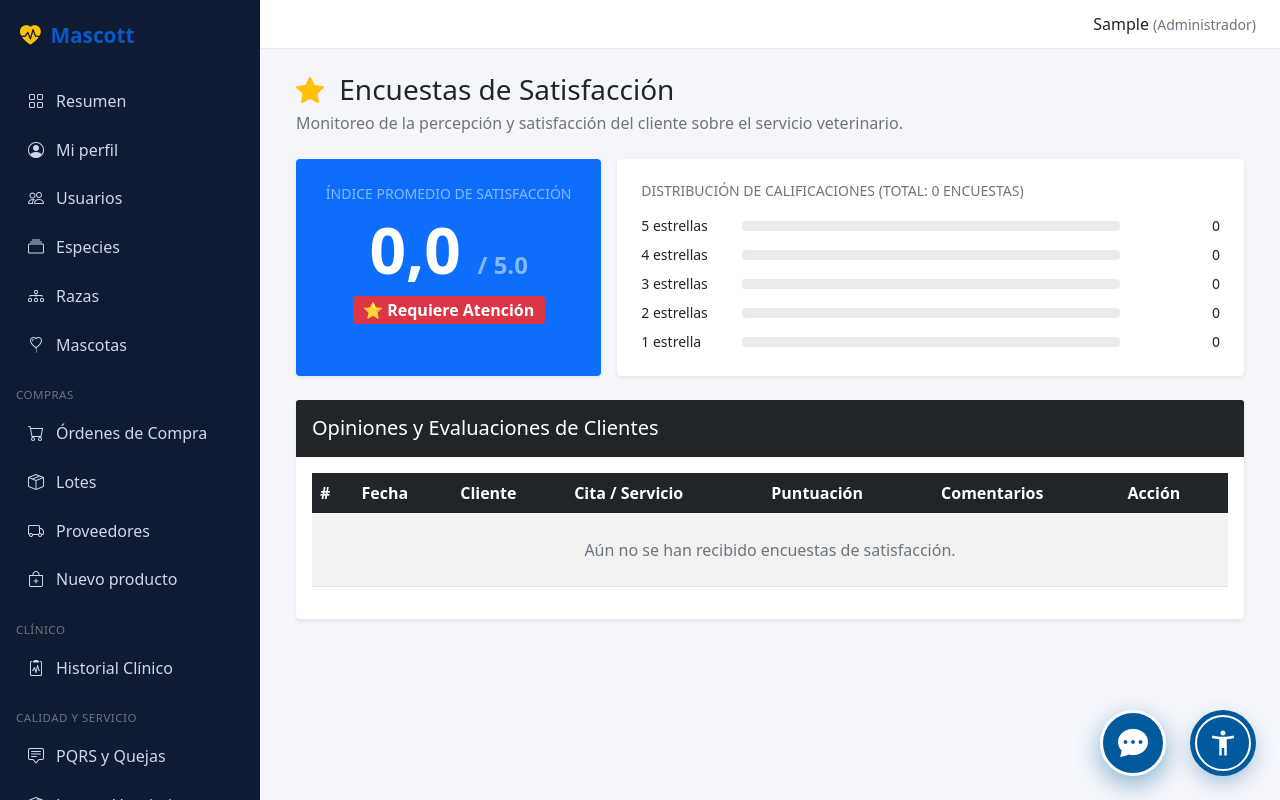
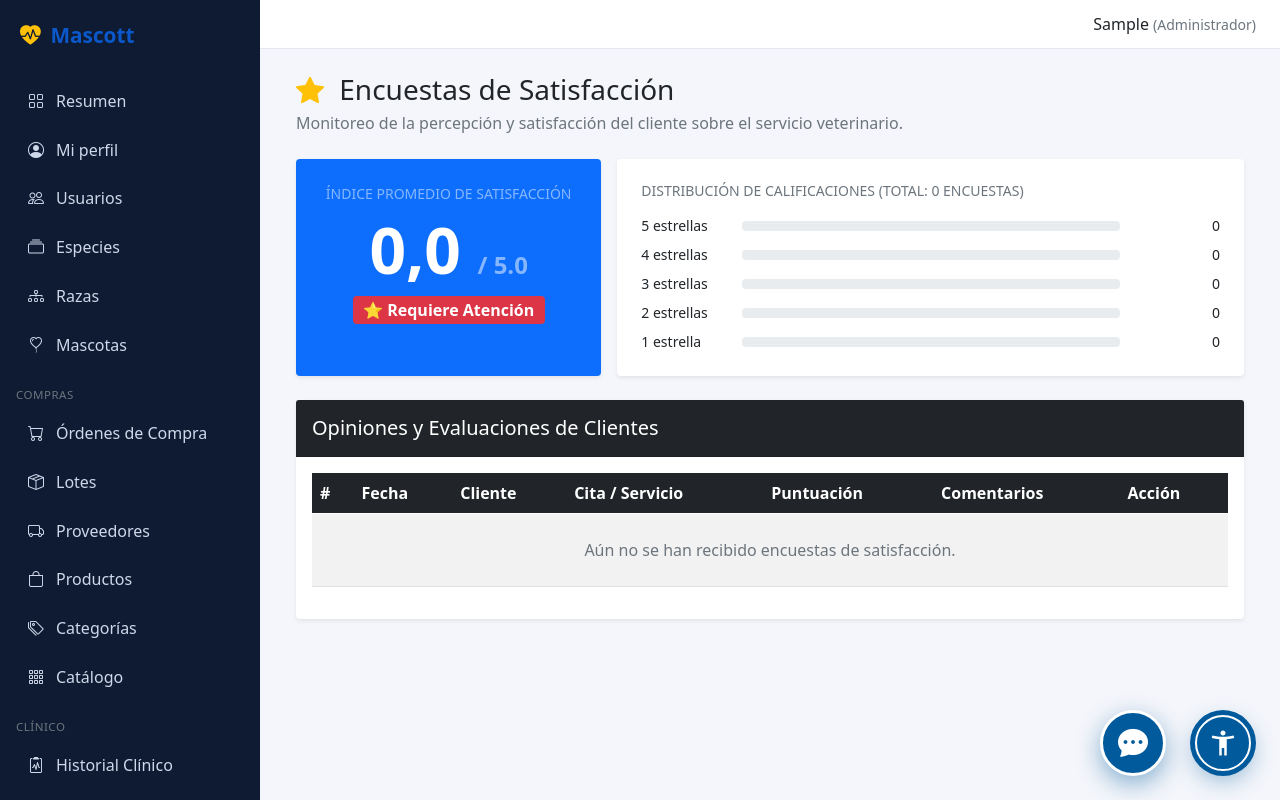
Before and after one commit to camilo14garnica-ACT/Proyecto-final, a Django app: page /calidad/admin/encuestas/ in a window 1280 px wide. Run offline with Django 5.2, Linux system fonts and the light colour scheme; the visitor is signed in with stand-in values (Sample User, id 1); data comes from the database, SQL or seed files in the repository; data that the repository does not hold is empty; parts of the project's set-up code (start-up, migrations or seed data) failed here and were passed over; some libraries are stand-ins or nearby versions.

Commit message:
Menú lateral: productos, categorías y catálogo

```diff
--- a/templates/partials/base-admin.html
+++ b/templates/partials/base-admin.html
@@ -116,11 +116,23 @@
             <i class="bi bi-truck"></i> Proveedores
           </a>
 
+                    <a
+            href="{% url 'lista_productos' %}"
+            class="{% if actual == 'lista_productos' or actual == 'crear_producto' or actual == 'editar_producto' or actual == 'ajustar_stock' %}activo{% endif %}"
+          >
+            <i class="bi bi-bag"></i> Productos
+          </a>
           <a
-            href="{% url 'crear_producto' %}"
-            class="{% if actual == 'crear_producto' %}activo{% endif %}"
+            href="{% url 'lista_categorias' %}"
+            class="{% if actual == 'lista_categorias' or actual == 'crear_categoria' or actual == 'editar_categoria' %}activo{% endif %}"
           >
-            <i class="bi bi-bag-plus"></i> Nuevo producto
+            <i class="bi bi-tags"></i> Categorías
+          </a>
+          <a
+            href="{% url 'catalogo' %}"
+            class="{% if actual == 'catalogo' %}activo{% endif %}"
+          >
+            <i class="bi bi-grid-3x3-gap"></i> Catálogo
           </a>
 
           <div
```
